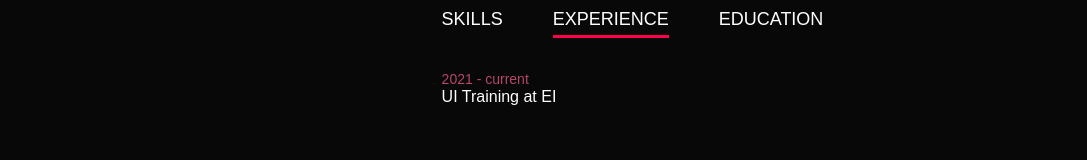
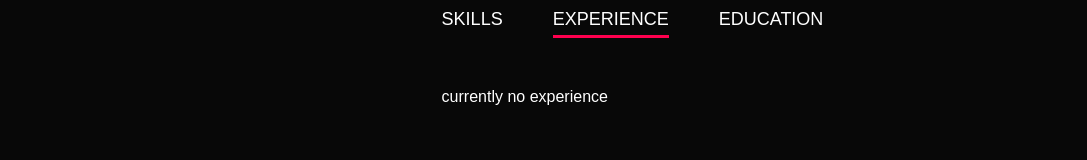
Before and after one commit to CathyMabel/MyPortfolio, a plain HTML site: page index.html in a window 1280 px wide. Both pictures are taken after a click on the element "EXPERIENCE". Shown: the part 987-1147 px from the top of the page, without its empty margins (96-1183 px from the left). Drawn offline with Linux system fonts and the light colour scheme.

Commit message:
Update index.html

```diff
--- a/index.html
+++ b/index.html
@@ -63,7 +63,7 @@
                     </div>
                     <div class="tab-contents" id="experience">
                         <ul>
-                            <li><span>2021 - current</span><br>UI Training at EI</li>
+                            <li><span></span><br>currently no experience</li>
                         </ul>
 
                     </div>
```
